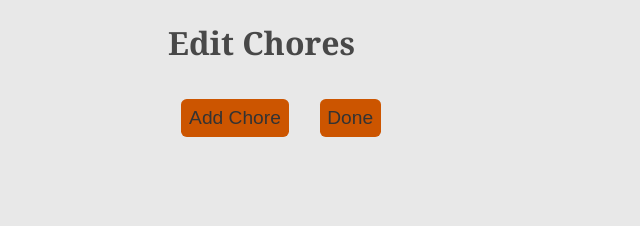
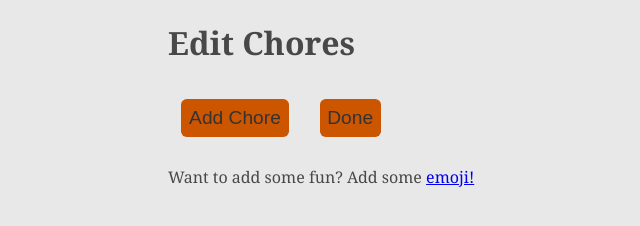
Before and after one commit to ralexander-phi/chore-wheel, a plain HTML site: page edit.html in a window 1280 px wide. Shown: the whole page, without its empty margins (24-664 px from the left). Drawn offline with Linux system fonts and the light colour scheme.

Commit message:
Emoji link

```diff
--- a/edit.html
+++ b/edit.html
@@ -20,5 +20,9 @@
 <button id="addChore">Add Chore</button>
 <button id="done">Done</button>
 
+<p>
+Want to add some fun? Add some <a href="https://github.com/git-list/emoji-list" target="_blank">emoji!</a>
+<p>
+
 </body>
 </html>
```
